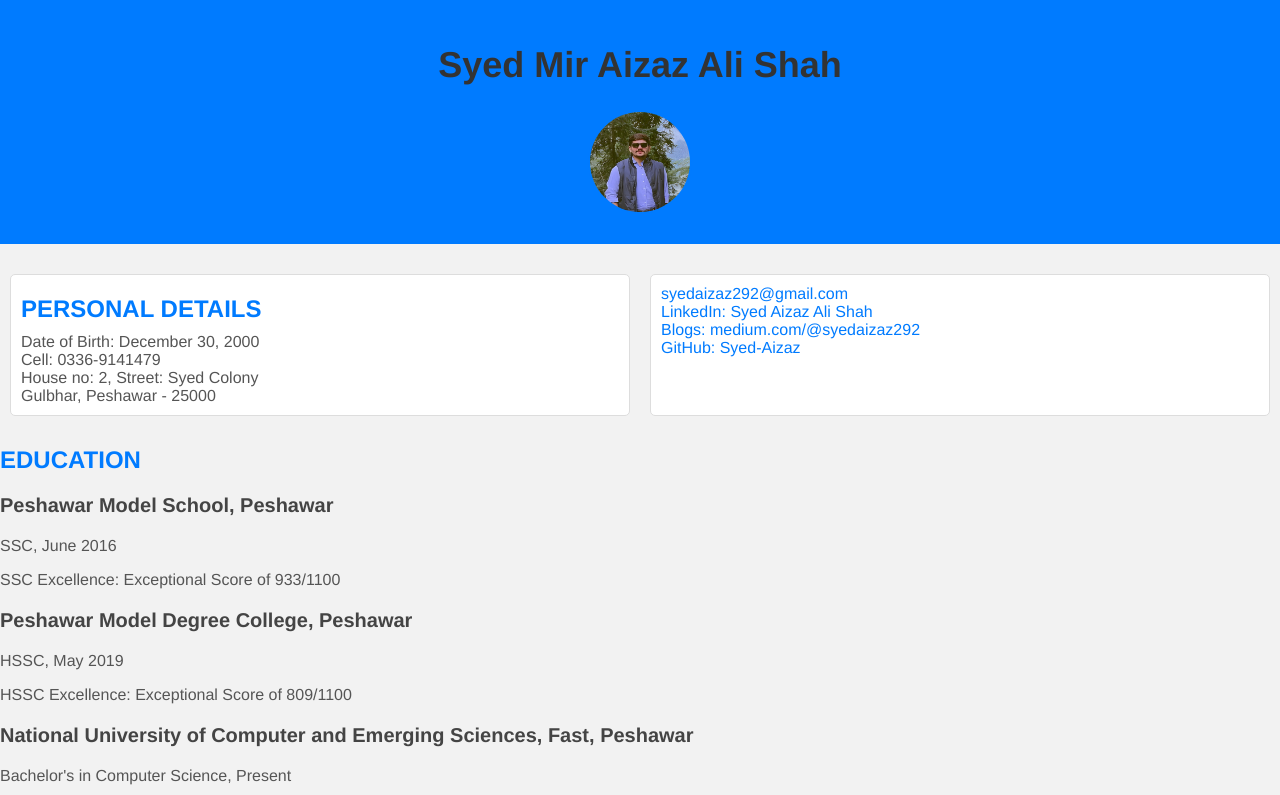
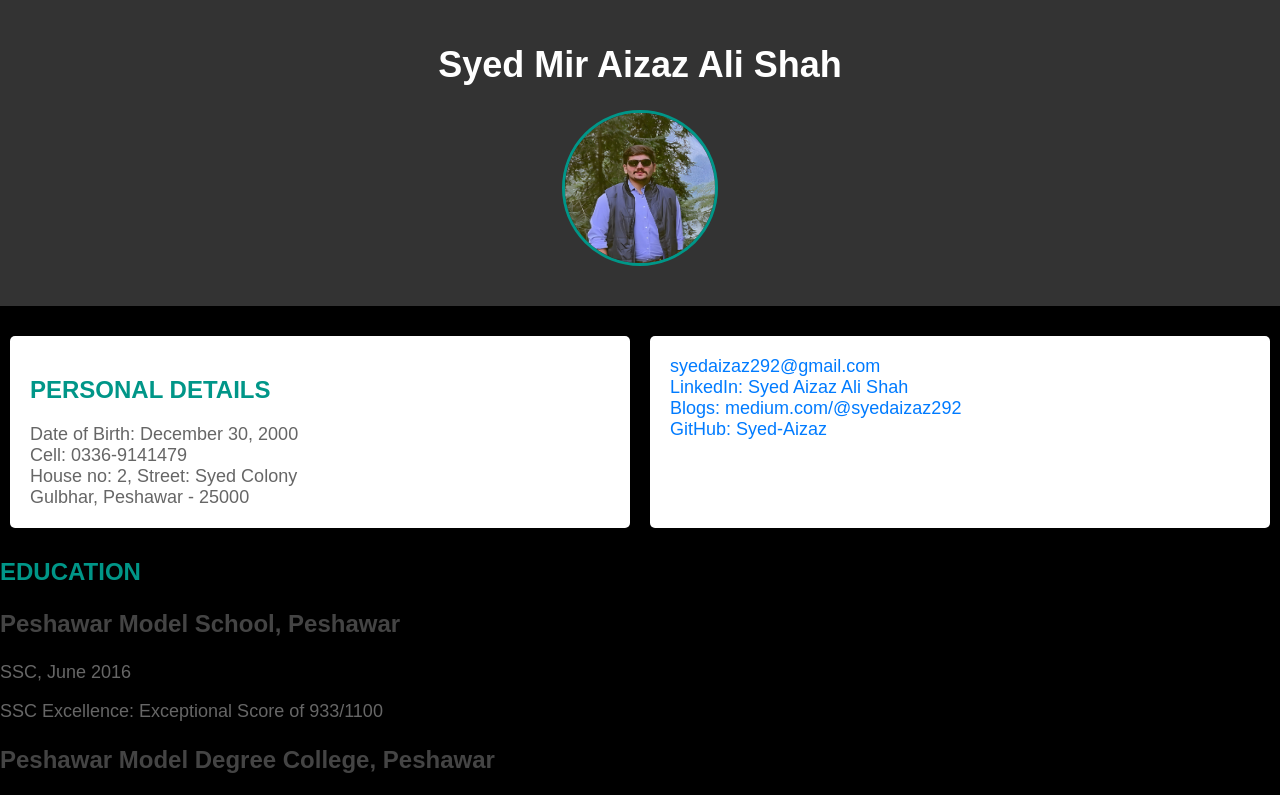
Before and after one commit to Syed-Aizaz/resume_pratice_html_css, a plain HTML site: page index.html in a window 1280 px wide. Shown: the top 795 px of the page. Drawn offline with Linux system fonts and the light colour scheme.

Commit message:
resume with html and css

```diff
--- a/style.css
+++ b/style.css
@@ -1,34 +1,35 @@
 /* Reset default styles and set a background color */
 body {
-    font-family: 'Helvetica', sans-serif;
+    font-family: Arial, sans-serif;
     margin: 0;
     padding: 0;
-    background-color: #f2f2f2;
+    background-color: #000; /* Changed background color to black */
+    color: #fff; /* Changed text color to white */
 }
 
 /* Style for main headings */
 h1 {
-    color: #333;
+    color: #fff; /* White text color for headings */
     font-size: 36px;
     font-weight: bold;
 }
 
 /* Style for section headings */
 h2 {
-    color: #333;
-    font-size: 24px;
+    color: #009688;
+    font-size: 28px;
 }
 
 /* Style for subheadings */
 h3 {
     color: #444;
-    font-size: 20px;
+    font-size: 24px;
 }
 
 /* Style for paragraphs */
 p {
-    color: #555;
-    font-size: 16px;
+    color: #666;
+    font-size: 18px;
 }
 
 /* Style for links */
@@ -44,7 +45,7 @@ a:hover {
 
 /* Header styles */
 #header {
-    background-color: #007bff;
+    background-color: #333; /* Changed header background color to dark gray */
     color: #fff;
     padding: 20px 0;
     text-align: center;
@@ -62,9 +63,9 @@ a:hover {
 #contact > div {
     flex: 1;
     margin: 10px;
-    padding: 10px;
+    padding: 20px;
     background-color: #fff;
-    border: 1px solid #ddd;
+    box-shadow: 0 0 10px rgba(0, 0, 0, 0.1);
     border-radius: 5px;
 }
 
@@ -85,23 +86,23 @@ a:hover {
 
 /* Margin for individual items within sections */
 .item {
-    margin: 10px 0;
+    margin: 20px 0;
 }
 
 /* Section title styles */
 .section-title {
-    color: #007bff;
+    color: #009688;
     font-size: 24px;
-    margin: 10px 0;
+    margin: 20px 0;
 }
 
 /* Profile image style */
 #profile-image {
-    width: 100px;
-    height: 100px;
-    border: 2px solid #007bff;
+    width: 150px;
+    height: 150px;
+    border: 3px solid #009688;
     border-radius: 50%;
-    margin: 10px auto;
+    margin: 20px auto;
     display: block;
 }
 
```
